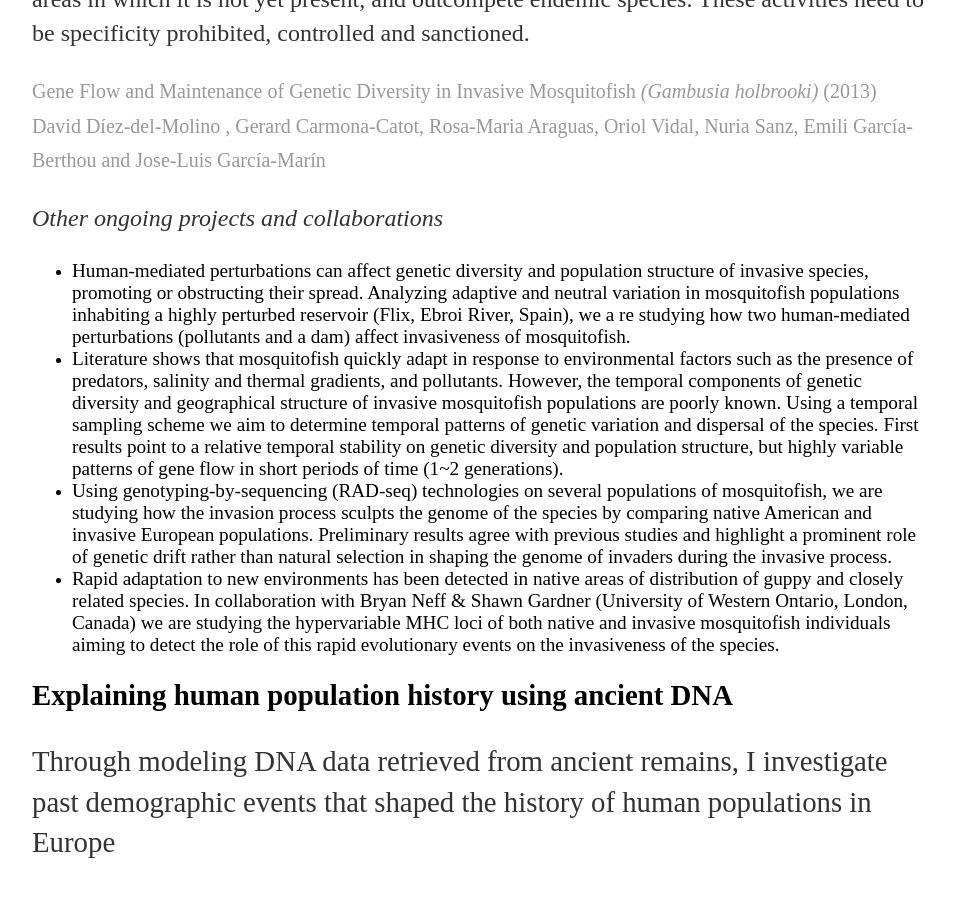
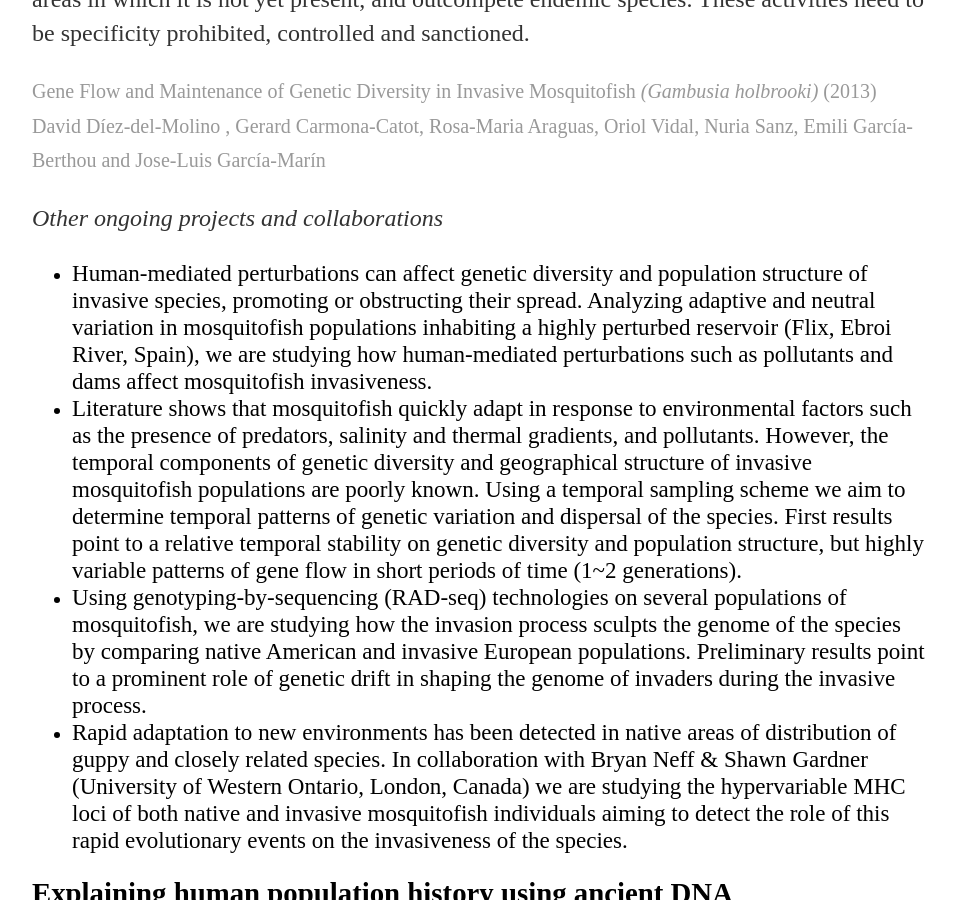
Before and after one commit to DiezMolino/diezmolino.github.io, a Jekyll site: the page research/index.html, which Jekyll copies as it is, in a window 1280 px wide and 900 px high, scrolled down 2890 px. Shown: the whole window, without its empty margins (160-1116 px from the left). Built offline with Jekyll 4.4.1, drawn with Linux system fonts in a browser that asks for light colours.

Commit message:
Update index.html

```diff
--- a/research/index.html
+++ b/research/index.html
@@ -49,15 +49,17 @@ that this bridgehead hypothesis could be applied to other invasive species, spec
 
 <p> <i> Other ongoing projects and collaborations </i></p>
 
+<big>
 <ul>
-  <li><big>Human-mediated perturbations can affect genetic diversity and population structure of invasive species, promoting or obstructing their spread. Analyzing adaptive and neutral variation in mosquitofish populations inhabiting a highly perturbed reservoir (Flix, Ebroi River, Spain), we a re studying how two human-mediated perturbations (pollutants and a dam) affect invasiveness of mosquitofish.</big></li>
+  <li><big>Human-mediated perturbations can affect genetic diversity and population structure of invasive species, promoting or obstructing their spread. Analyzing adaptive and neutral variation in mosquitofish populations inhabiting a highly perturbed reservoir (Flix, Ebroi River, Spain), we are studying how human-mediated perturbations such as pollutants and dams affect mosquitofish invasiveness.</big></li>
 
   <li><big>Literature shows that mosquitofish quickly adapt in response to environmental factors such as the presence of predators, salinity and thermal gradients, and pollutants. However, the temporal components of genetic diversity and geographical structure of invasive mosquitofish populations are poorly known. Using a temporal sampling scheme we aim to determine temporal patterns of genetic variation and dispersal of the species. First results point to a relative temporal stability on genetic diversity and population structure, but highly variable patterns of gene flow in short periods of time (1~2 generations). </big></li>
 
-  <li><big>Using genotyping-by-sequencing (RAD-seq) technologies on several populations of mosquitofish, we are studying how the invasion process sculpts the genome of the species by comparing native American and invasive European populations. Preliminary results agree with previous studies and highlight a prominent role of genetic drift rather than natural selection in shaping the genome of invaders during the invasive process.</big></li>
+  <li><big>Using genotyping-by-sequencing (RAD-seq) technologies on several populations of mosquitofish, we are studying how the invasion process sculpts the genome of the species by comparing native American and invasive European populations. Preliminary results point to a prominent role of genetic drift in shaping the genome of invaders during the invasive process.</big></li>
 
   <li><big>Rapid adaptation to new environments has been detected in native areas of distribution of guppy and closely related species. In collaboration with  Bryan Neff & Shawn Gardner (University of Western Ontario, London, Canada) we are studying the hypervariable MHC loci of both native and invasive mosquitofish individuals aiming to detect the role of this rapid evolutionary events on the invasiveness of the species.</li>
 </ul>
+</big>
 
 
 <h2>Explaining human population history using ancient DNA </h2>
```
